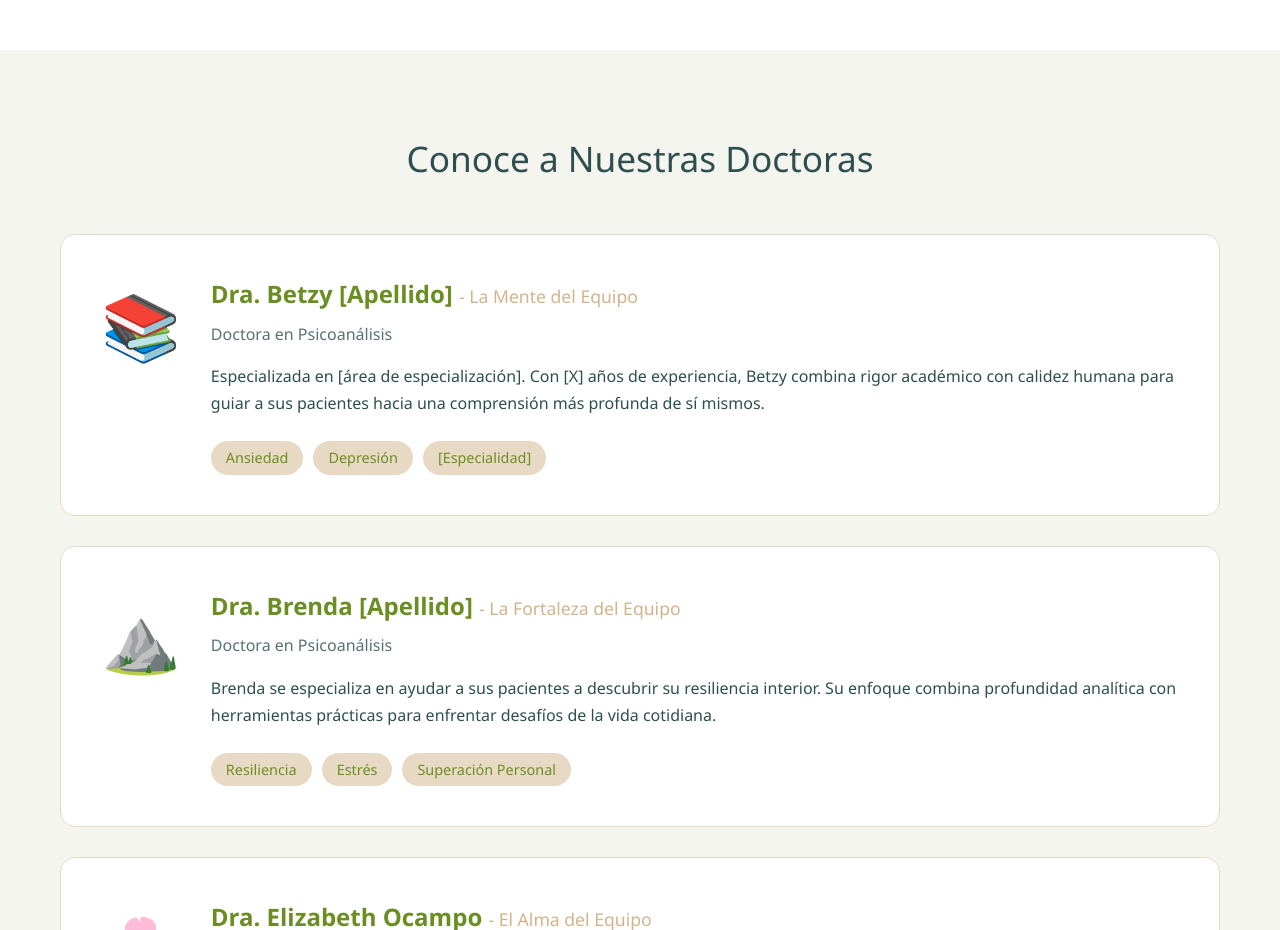
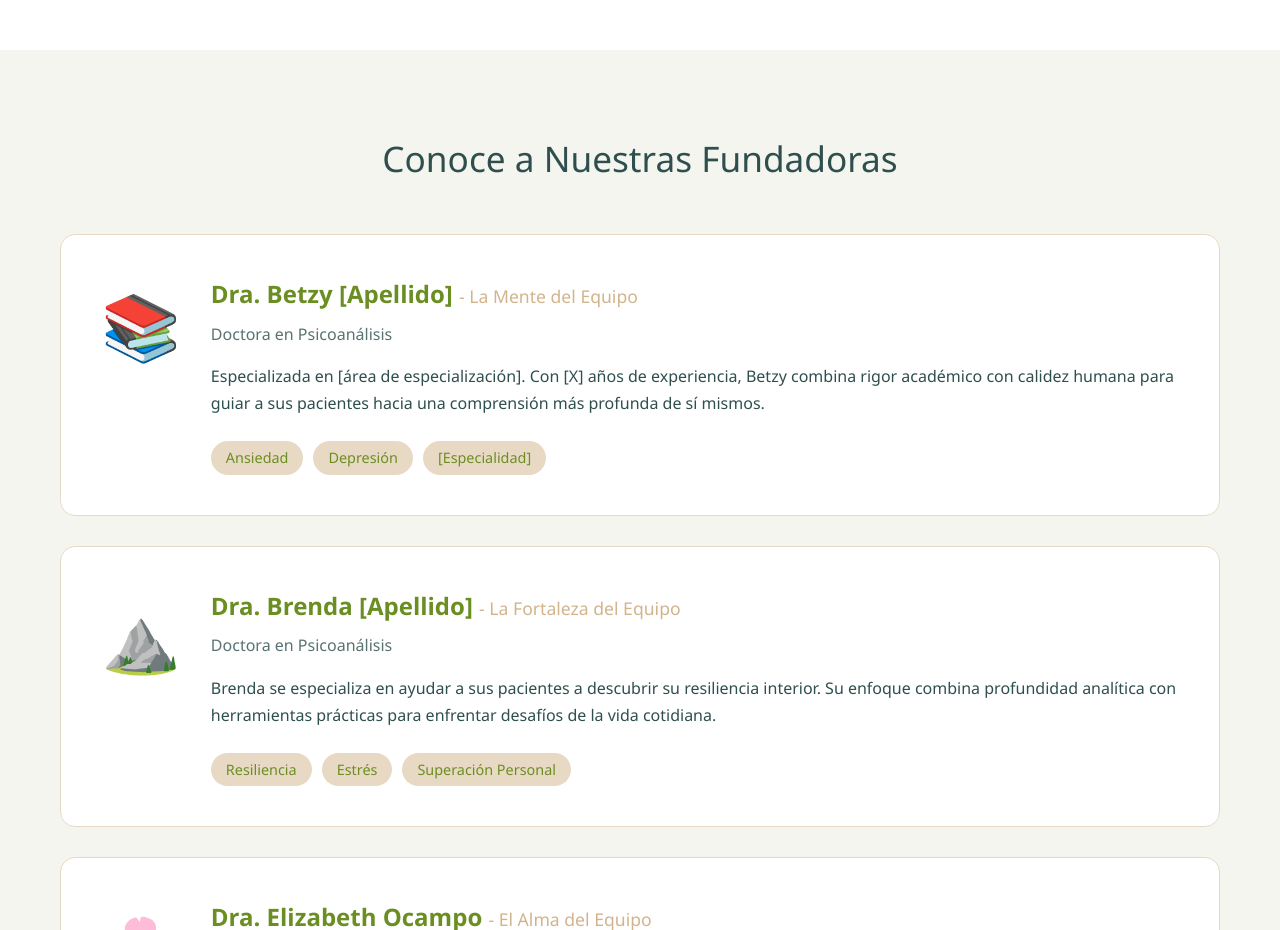
Before and after one commit to David-VelazquezS/psicoterapia-website, a plain HTML site: page quienes-somos.html in a window 1280 px wide. Shown: the part 2120-3050 px from the top of the page. Drawn offline with Linux system fonts and the light colour scheme.

```diff
--- a/quienes-somos.html
+++ b/quienes-somos.html
@@ -109,7 +109,7 @@
     <!-- Team Members -->
     <section class="team-members">
         <div class="container">
-            <h2>Conoce a Nuestras Doctoras</h2>
+            <h2>Conoce a Nuestras Fundadoras</h2>
 
             <!-- Betzy -->
             <div class="team-member">
```
